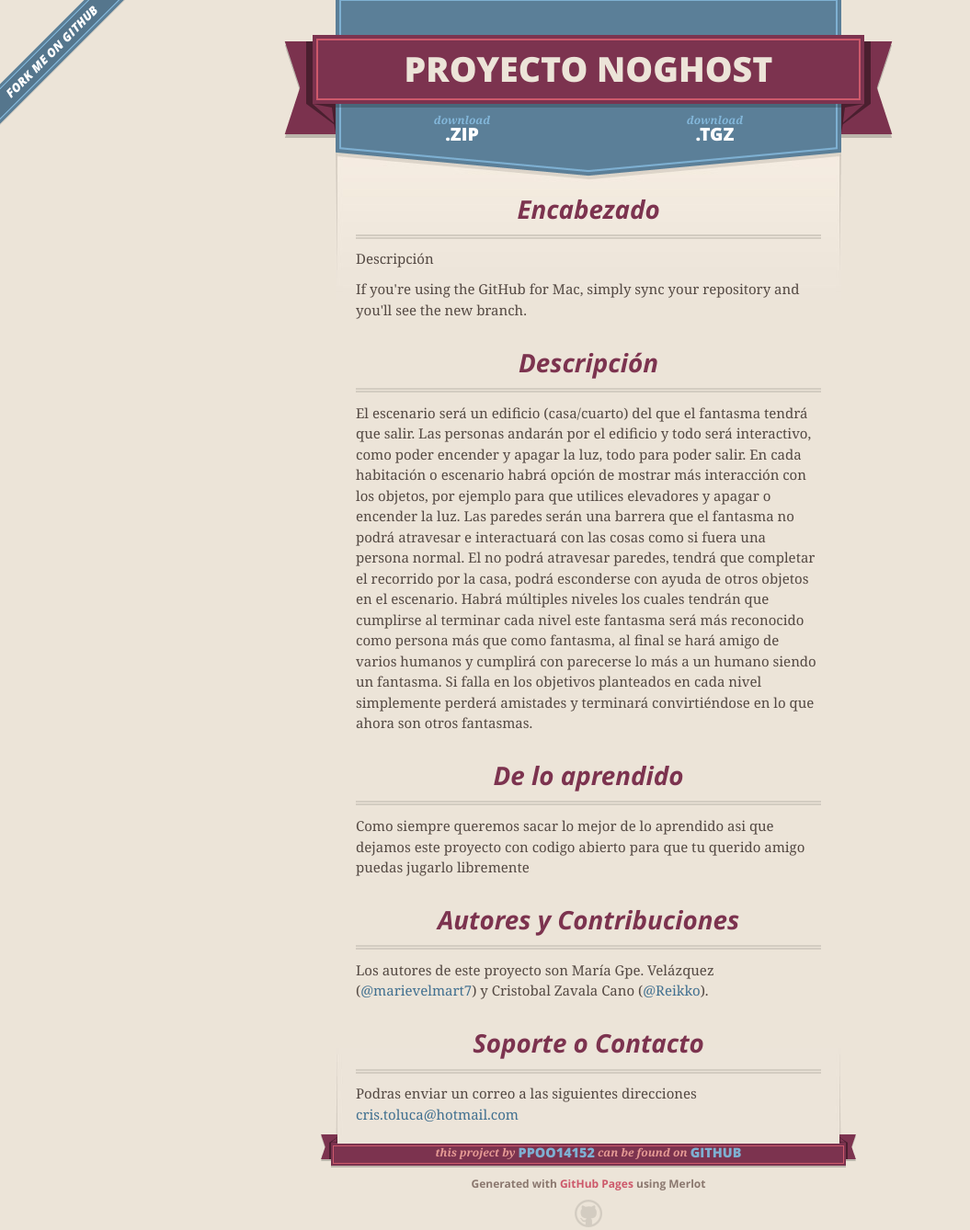
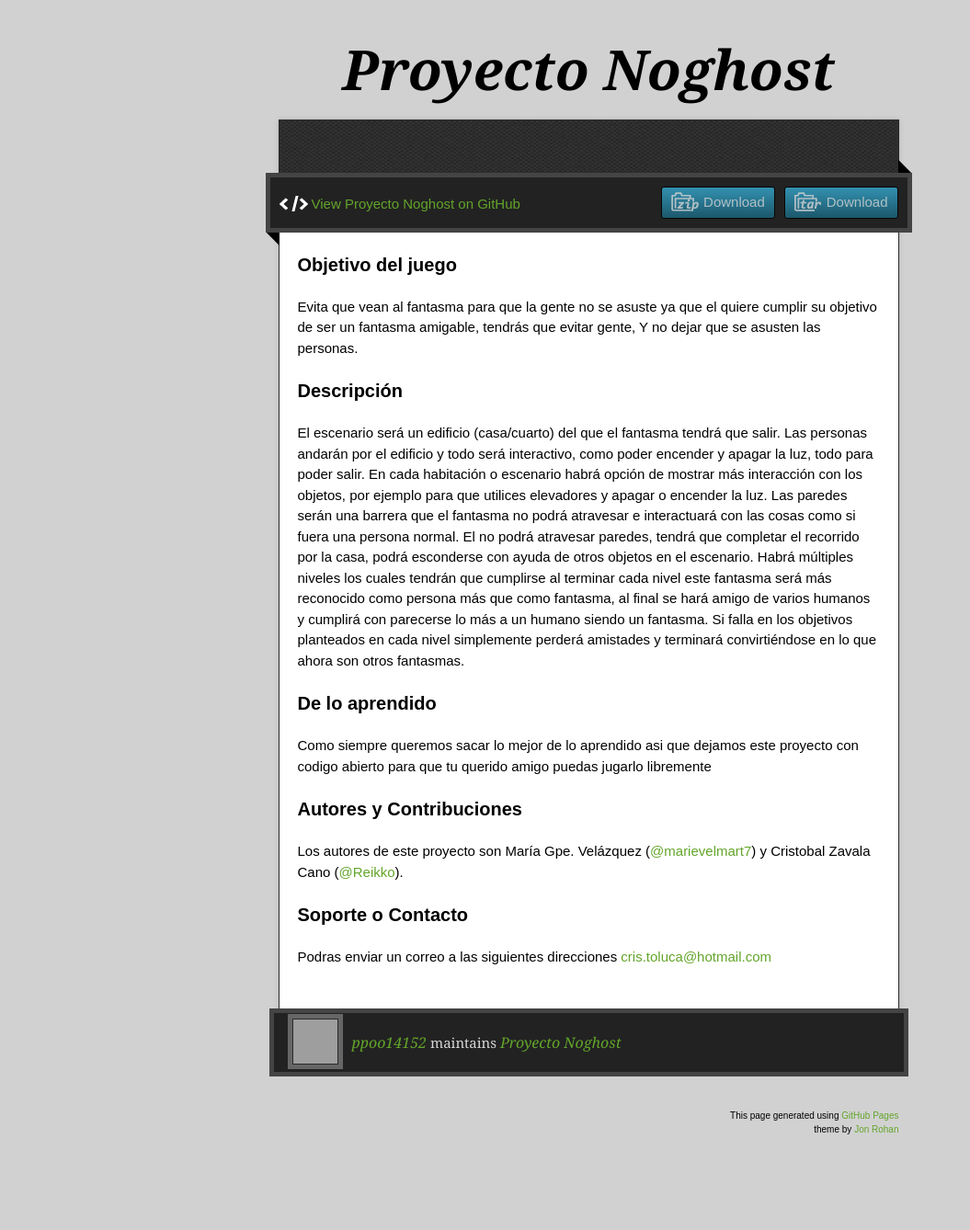
Before and after one commit to ppoo14152/NoGhost, a plain HTML site: page index.html in a window 1280 px wide. Shown: the whole page at 92% size, without its empty margins (0-1055 px from the left). Drawn offline with nearby package versions, Linux system fonts and the light colour scheme; grey boxes are pictures that could not be loaded.

Commit message:
Create gh-pages branch via GitHub

```diff
--- a/index.html
+++ b/index.html
@@ -1,57 +1,45 @@
-<!DOCTYPE html>
+<!doctype html>
+<!-- The Time Machine GitHub pages theme was designed and developed by Jon Rohan, on Feb 7, 2012. -->
+<!-- Follow him for fun. http://twitter.com/jonrohan. Tail his code on https://github.com/jonrohan -->
 <html>
 <head>
-    <meta charset='utf-8'>
-    <meta http-equiv="X-UA-Compatible" content="chrome=1">
-    <meta name="viewport" content="width=640">
+  <meta charset="utf-8">
+  <meta http-equiv="X-UA-Compatible" content="IE=edge,chrome=1">
 
-    <link rel="stylesheet" href="stylesheets/core.css" media="screen">
-    <link rel="stylesheet" href="stylesheets/mobile.css" media="handheld, only screen and (max-device-width:640px)">
+  <link rel="stylesheet" href="stylesheets/stylesheet.css" media="screen">
   <link rel="stylesheet" href="stylesheets/pygment_trac.css">
+  <script type="text/javascript" src="https://ajax.googleapis.com/ajax/libs/jquery/1.7.1/jquery.min.js"></script>
+  <script type="text/javascript" src="javascripts/script.js"></script>
 
-    <script type="text/javascript" src="javascripts/modernizr.js"></script>
-    <script type="text/javascript" src="https://ajax.googleapis.com/ajax/libs/jquery/1.7.1/jquery.min.js"></script>
-    <script type="text/javascript" src="javascripts/headsmart.min.js"></script>
-    <script type="text/javascript">
-      $(document).ready(function () {
-        $('#main_content').headsmart()
-      })
-    </script>
-    <title>Proyecto Noghost by ppoo14152</title>
+  <title>Proyecto Noghost</title>
+  <meta name="description" content="">
+
+  <meta name="viewport" content="width=device-width,initial-scale=1">
+
 </head>
 
 <body>
-    <a id="forkme_banner" href="https://github.com/ppoo14152/NoGhost">View on GitHub</a>
-    <div class="shell">
 
+  <div class="wrapper">
     <header>
-        <span class="ribbon-outer">
-          <span class="ribbon-inner">
-            <h1>Proyecto Noghost</h1>
-            <h2></h2>
-          </span>
-          <span class="left-tail"></span>
-          <span class="right-tail"></span>
-        </span>
+      <h1 class="title">Proyecto Noghost</h1>
     </header>
+    <div id="container">
+      <p class="tagline"></p>
+      <div id="main" role="main">
+        <div class="download-bar">
+        <div class="inner">
+          <a href="https://github.com/ppoo14152/NoGhost/tarball/master" class="download-button tar"><span>Download</span></a>
+          <a href="https://github.com/ppoo14152/NoGhost/zipball/master" class="download-button zip"><span>Download</span></a>
+          <a href="https://github.com/ppoo14152/NoGhost" class="code">View Proyecto Noghost on GitHub</a>
+        </div>
+        <span class="blc"></span><span class="trc"></span>
+        </div>
+        <article class="markdown-body">
+          <h3>
+<a id="objetivo-del-juego" class="anchor" href="#objetivo-del-juego" aria-hidden="true"><span class="octicon octicon-link"></span></a>Objetivo del juego</h3>
 
-      <section id="downloads">
-        <span class="inner">
-          <a href="https://github.com/ppoo14152/NoGhost/zipball/master" class="zip"><em>download</em> .ZIP</a><a href="https://github.com/ppoo14152/NoGhost/tarball/master" class="tgz"><em>download</em> .TGZ</a>
-        </span>
-      </section>
-
-
-      <span class="banner-fix"></span>
-
-
-      <section id="main_content">
-        <h3>
-<a id="encabezado" class="anchor" href="#encabezado" aria-hidden="true"><span class="octicon octicon-link"></span></a>Encabezado</h3>
-
-<p>Descripción</p>
-
-<p>If you're using the GitHub for Mac, simply sync your repository and you'll see the new branch.</p>
+<p>Evita que vean al fantasma para que la gente no se asuste ya que el quiere cumplir su objetivo de ser un fantasma amigable, tendrás que evitar gente, Y no dejar que se asusten las personas.</p>
 
 <h3>
 <a id="descripción" class="anchor" href="#descripci%C3%B3n" aria-hidden="true"><span class="octicon octicon-link"></span></a>Descripción</h3>
@@ -78,20 +66,24 @@ Si falla en los objetivos planteados en cada nivel simplemente perderá amistade
 <a id="soporte-o-contacto" class="anchor" href="#soporte-o-contacto" aria-hidden="true"><span class="octicon octicon-link"></span></a>Soporte o Contacto</h3>
 
 <p>Podras enviar un correo a las siguientes direcciones <a href="mailto:cris.toluca@hotmail.com">cris.toluca@hotmail.com</a></p>
-      </section>
+        </article>
+      </div>
+    </div>
+    <footer>
+      <div class="owner">
+      <p><a href="https://github.com/ppoo14152" class="avatar"><img src="https://avatars0.githubusercontent.com/u/12053853?v=3&amp;s=60" width="48" height="48"></a> <a href="https://github.com/ppoo14152">ppoo14152</a> maintains <a href="https://github.com/ppoo14152/NoGhost">Proyecto Noghost</a></p>
 
-      <footer>
-        <span class="ribbon-outer">
-          <span class="ribbon-inner">
-            <p>this project by <a href="https://github.com/ppoo14152">ppoo14152</a> can be found on <a href="https://github.com/ppoo14152/NoGhost">GitHub</a></p>
-          </span>
-          <span class="left-tail"></span>
-          <span class="right-tail"></span>
-        </span>
-        <p>Generated with <a href="https://pages.github.com">GitHub Pages</a> using Merlot</p>
-        <span class="octocat"></span>
+
+      </div>
+      <div class="creds">
+        <small>This page generated using <a href="https://pages.github.com/">GitHub Pages</a><br>theme by <a href="https://twitter.com/jonrohan/">Jon Rohan</a></small>
+      </div>
     </footer>
-
+  </div>
+  <div class="current-section">
+    <a href="#top">Scroll to top</a>
+    <a href="https://github.com/ppoo14152/NoGhost/tarball/master" class="tar">tar</a><a href="https://github.com/ppoo14152/NoGhost/zipball/master" class="zip">zip</a><a href="" class="code">source code</a>
+    <p class="name"></p>
   </div>
 
 
```
Also changed, not shown: params.json (+1 -1 lines). Lines whose indentation alone changed are shown as unchanged.
